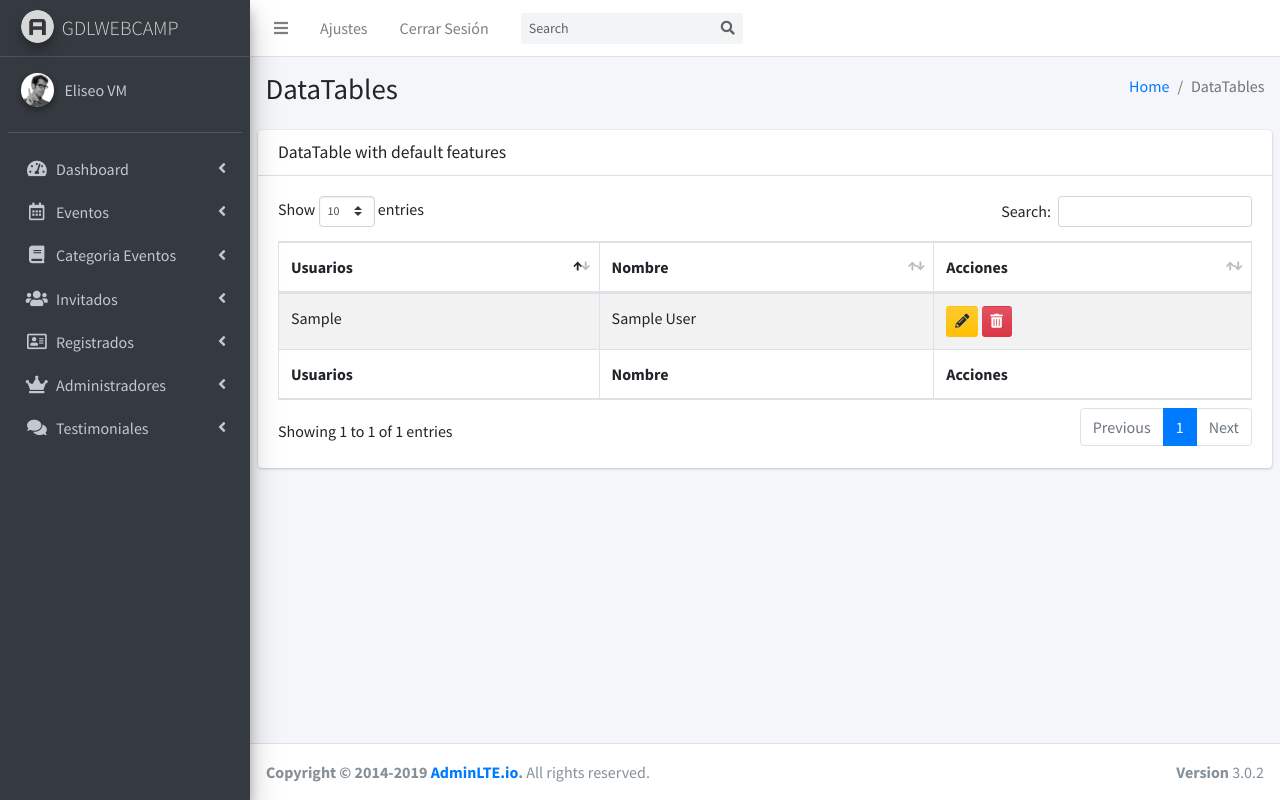
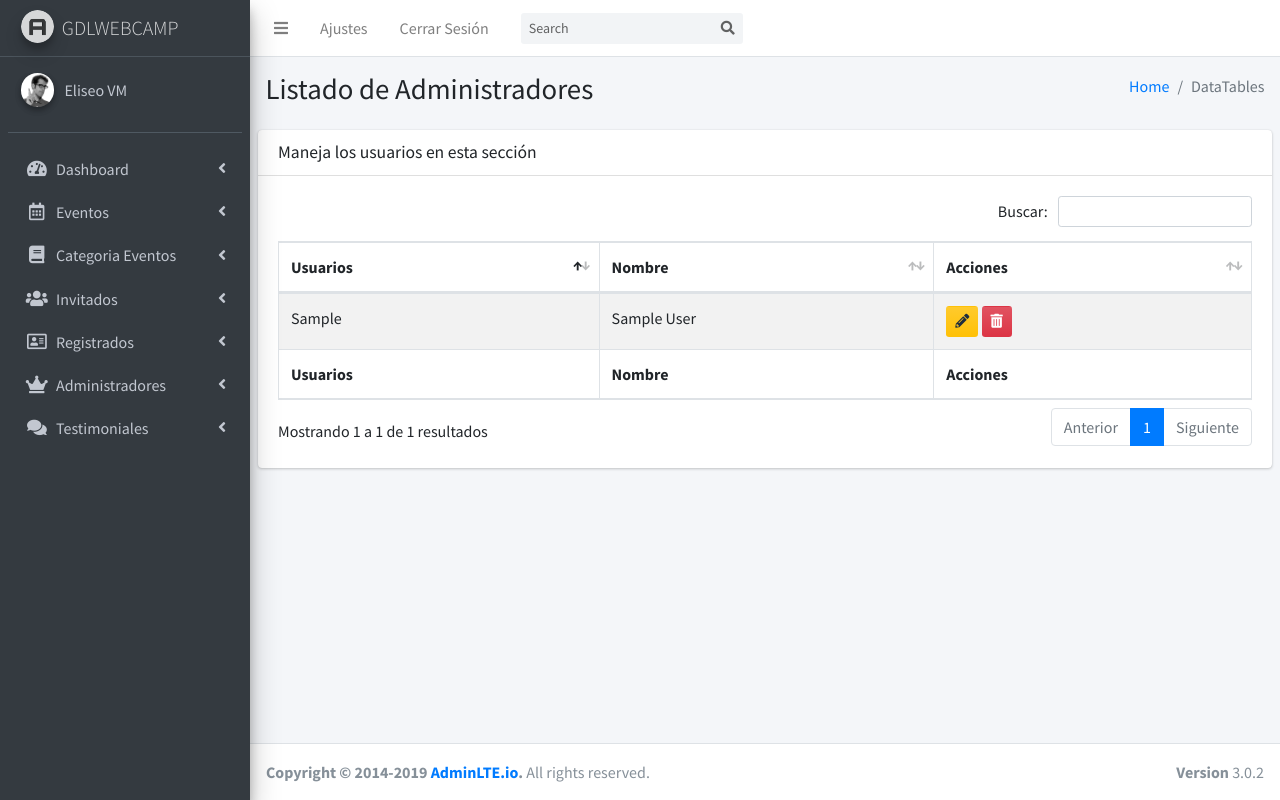
Before and after one commit to EVM-Z/Pagina-Conferencia, a PHP site: page /yo-gdlwebcam/admin/pages/examples/lista-admin.php in a window 1280 px wide. Run offline with PHP 8.4, Linux system fonts and the light colour scheme; the visitor is signed in with stand-in values (Sample User, id 1); tables that the repository leaves empty or names only in its code hold one stand-in row (values such as "Sample post").

Commit message:
Ajustes a datatables para mostrar...

```diff
--- a/admin/dist/js/app.js
+++ b/admin/dist/js/app.js
@@ -1,11 +1,22 @@
 $(function() {
-    $("#example1").DataTable();
-    $('#example2').DataTable({
+    $("#registros").DataTable({
         "paging": true,
         "lengthChange": false,
-        "searching": false,
+        "searching": true,
         "ordering": true,
         "info": true,
         "autoWidth": false,
+        'language': {
+            paginate: {
+                next: 'Siguiente',
+                previous: 'Anterior',
+                last: 'Último',
+                first: 'Primero'
+            },
+            info: 'Mostrando _START_ a _END_ de _TOTAL_ resultados',
+            emptyTable: 'No hay registros',
+            infoEmpty: '0 Registros',
+            search: 'Buscar: '
+        }
     });
 });
--- a/admin/pages/examples/lista-admin.php
+++ b/admin/pages/examples/lista-admin.php
@@ -16,7 +16,7 @@ include 'templates/navegacion-lateral.php';
       <div class="container-fluid">
         <div class="row mb-2">
           <div class="col-sm-6">
-            <h1>DataTables</h1>
+            <h1>Listado de Administradores</h1>
           </div>
           <div class="col-sm-6">
             <ol class="breadcrumb float-sm-right">
@@ -34,11 +34,11 @@ include 'templates/navegacion-lateral.php';
         <div class="col-12">
           <div class="card">
             <div class="card-header">
-              <h3 class="card-title">DataTable with default features</h3>
+              <h3 class="card-title">Maneja los usuarios en esta sección</h3>
             </div>
             <!-- /.card-header -->
             <div class="card-body">
-              <table id="example1" class="table table-bordered table-striped">
+              <table id="registros" class="table table-bordered table-striped">
                 <thead>
                 <tr>
                   <th>Usuarios</th>
```
